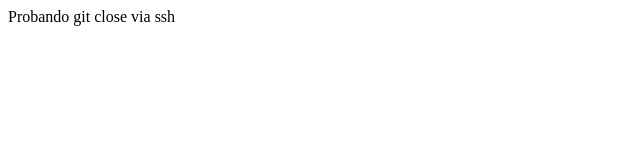
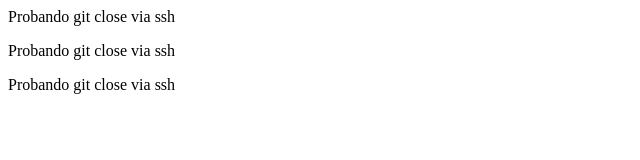
Before and after one commit to nquinpor/uax-devops-02, a plain HTML site: page index.html in a window 1280 px wide. Shown: the whole page, without its empty margins (0-640 px from the left). Drawn offline with Linux system fonts and the light colour scheme.

Commit message:
Se ha cambiado el fichero index.html
Este cambio se ha hecho directamente de github

```diff
--- a/index.html
+++ b/index.html
@@ -4,5 +4,7 @@
 	</head>
 	<body>
 		<p>Probando git close via ssh</p>
+		<p>Probando git close via ssh</p>
+		<p>Probando git close via ssh</p>
 	</body>
 </html>
```
